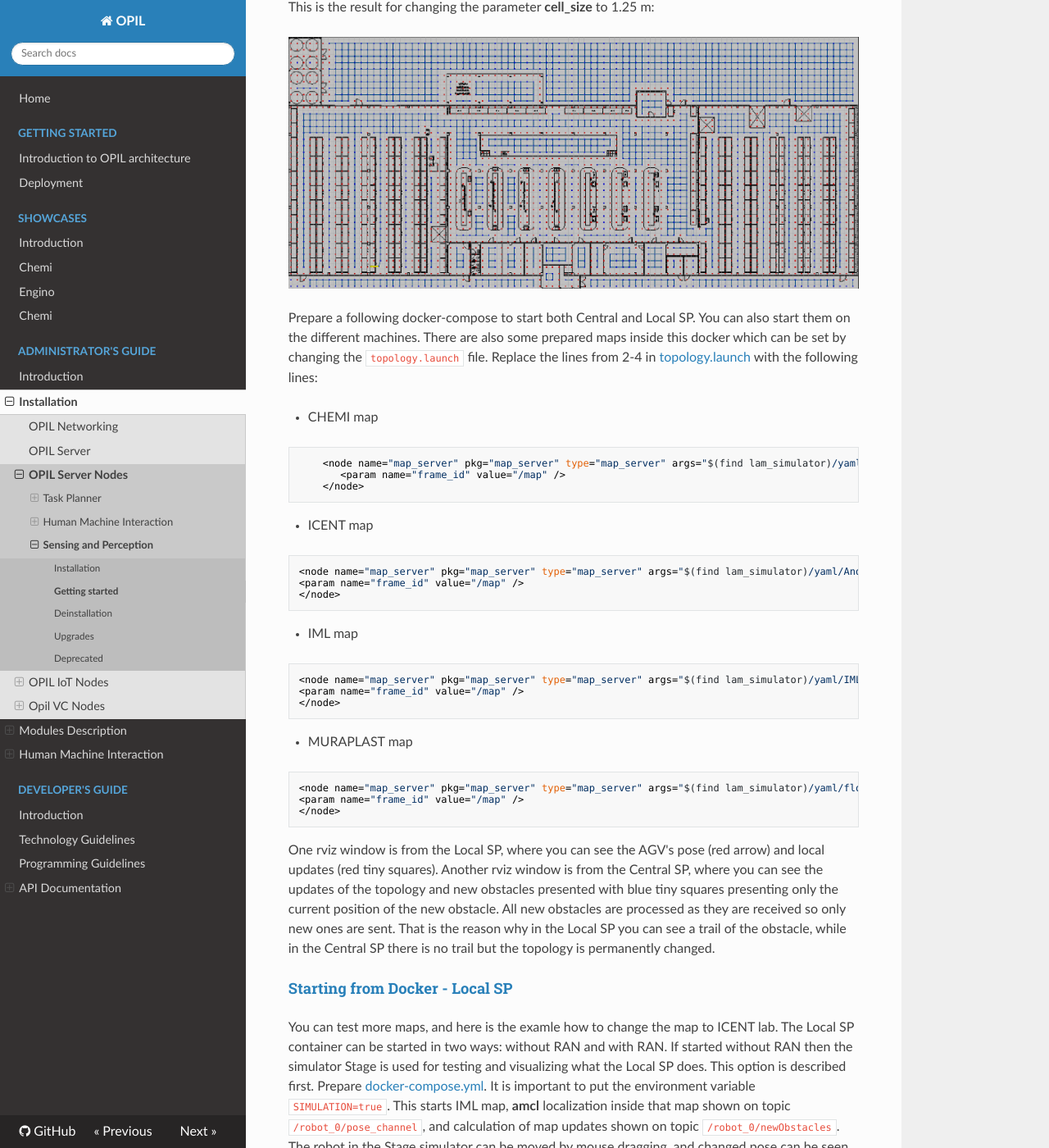
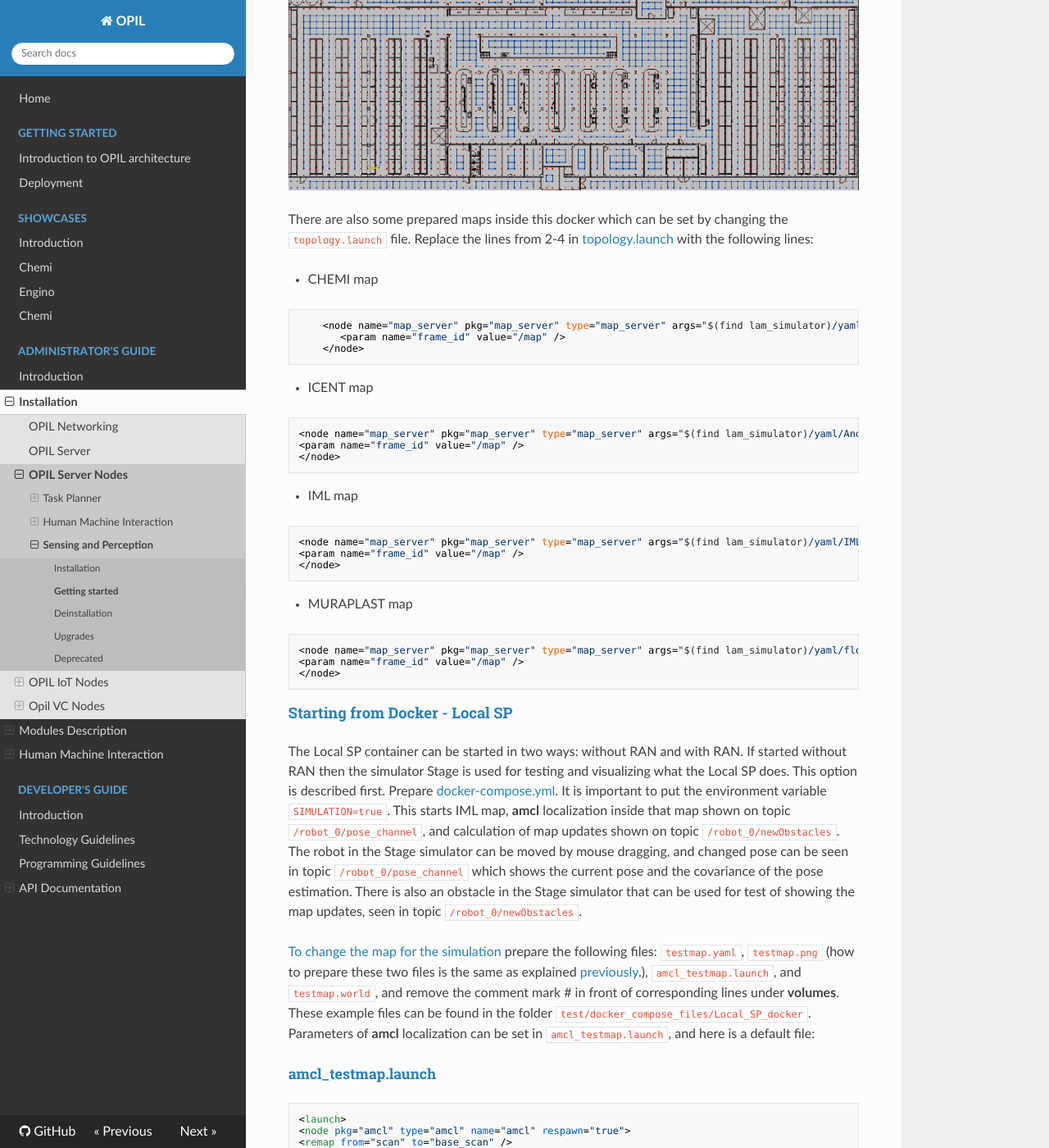
Before and after one commit to opil/documentation, an MkDocs documentation site: the page built from docs/admin/SP/opil_server_sp_gettingStarted.md, in a window 1280 px wide and 1400 px high, scrolled down 5084 px. Shown: the whole window at 82% size. Built offline with MkDocs 1.6.1, drawn with Linux system fonts in a browser that asks for light colours; nearby versions of some CDN libraries; old or Windows-style settings are respelled for this version of MkDocs; some of the changed text lies outside the part shown.

Commit message:
small fixes from merging

````diff
--- a/docs/admin/SP/opil_server_sp_gettingStarted.md
+++ b/docs/admin/SP/opil_server_sp_gettingStarted.md
@@ -22,7 +22,6 @@
 
 ![IML topology](./img/IMLtopology.png)
 
-To use arbitrary annotations file and map file you should create these files and put it in the same folder next to the docker-compose.yml and uncomment the lines containing these files. These example files can be found in the folder test/docker_compose_files/Central_SP_docker.
 To zoom the rviz window use mouse scroll, to translate the view press shift key and mouse button at the same time.
 The output topic that is presented in OCB is a **graph** composed of arrays of **edges** and **vertices**. Vertices have coordinates (**x**, **y**) of the cell center defined by the parameter **cell_size** (2 m in this example), a **footprint** of the robot defined by a square of edge size equal to **cell_size**, a string **name** that describes the vertex, and a string **uuid** uniquely identifying the vertex. The example of one vertex has the following structure:
 ```
@@ -71,7 +70,6 @@
 distance = 1.8
 ```
 where **P1** is the annotation label, **point_x**, **point_y** are coordinates of the annotation, and **theta** and **distance** determine where the topology vertex should be so that Task Planner can use this coordinates as the goal distanced for a defined **distance** (1.8 m in this example) from the annotation and oriented towards the annotation so that AGV has heading **theta** (180 degrees in this example) with respect to the positive x-axis. To use the created `annotations.ini` instead the default one inside the docker, uncomment the line (remove #) in [docker-compose.yml](./opil_server_sp_install.md#dockercompose) under the **volumes**:
-* Uncomment the line in the [docker-compose.yml](./opil_server_sp_install.md#dockercompose):
 ```
             - ./annotations.ini:/root/catkin_ws/src/maptogridmap/launch/annotations.ini:ro
 ```
@@ -127,8 +125,7 @@
 free_thresh: 0.196
 ```
 where the image name is `map.png` to which your `testmap.png` is copied to on the docker side, **resolution** defines the size of the pixel of the png file in meters. To calculate the resolution, you need to know the width of the image in meters. Then, simply divide the width of the image with the number of pixels. Adjust the parameters **occupied_thresh** and **free_thresh** to different values, depending on which shade of grey should be considered as occupied and free, respectively.
-To use the created `testmap.png` and `testmap.yaml` uncomment the lines in the docker-compose.yml:
-* Uncomment the lines in the [docker-compose.yml](./opil_server_sp_install.md#dockercompose):
+To use the created `testmap.png` and `testmap.yaml` uncomment the lines in the [docker-compose.yml](./opil_server_sp_install.md#dockercompose):
 ```
             - ./testmap.yaml:/root/catkin_ws/src/maptogridmap/launch/map.yaml:ro
             - ./testmap.png:/root/catkin_ws/src/maptogridmap/launch/map.png:ro
@@ -157,7 +154,6 @@
 ```
 and change the **cell_size** to something else than 2.0 m.
 To use the created topology.launch uncomment the line in [docker-compose.yml](./opil_server_sp_install.md#dockercompose):
-* Uncomment the line in the [docker-compose.yml](./opil_server_sp_install.md#dockercompose):
 ```
             - ./topology.launch:/root/catkin_ws/src/maptogridmap/launch/topology.launch:ro
 ```
@@ -167,7 +163,6 @@
 
 ![IML topology](./img/chemi1p25mgridcell.png)
 
-Prepare a following docker-compose to start both Central and Local SP. You can also start them on the different machines.
 There are also some prepared maps inside this docker which can be set by changing the `topology.launch` file. Replace the lines from 2-4 in [topology.launch](#topologylaunch) with the following lines:
 
 * CHEMI map
@@ -196,10 +191,8 @@
 ```
 
 
-One rviz window is from the Local SP, where you can see the AGV's pose (red arrow) and local updates (red tiny squares). Another rviz window is from the Central SP, where you can see the updates of the topology and new obstacles presented with blue tiny squares presenting only the current position of the new obstacle. All new obstacles are processed as they are received so only new ones are sent. That is the reason why in the Local SP you can see a trail of the obstacle, while in the Central SP there is no trail but the topology is permanently changed.
 ## <a name="fromdockerlocal">Starting from Docker - Local SP</a>
 
-You can test more maps, and here is the examle how to change the map to ICENT lab.
 The Local SP container can be started in two ways: without RAN and with RAN. If started without RAN then the simulator Stage is used for testing and visualizing what the Local SP does. This option is described first. Prepare [docker-compose.yml](./opil_server_sp_install.md#dockercomposelocal).
 It is important to put the environment variable `SIMULATION=true`.
 This starts IML map, **amcl** localization inside that map shown on topic `/robot_0/pose_channel`, and calculation of map updates shown on topic `/robot_0/newObstacles`. The robot in the Stage simulator can be moved by mouse dragging, and changed pose can be seen in topic `/robot_0/pose_channel` which shows the current pose and the covariance of the pose estimation. There is also an obstacle in the Stage simulator that can be used for test of showing the map updates, seen in topic `/robot_0/newObstacles`.
@@ -367,7 +360,6 @@
 </launch>
 ```
 In this launch files you can set various parameters: **cell_size** defines the fine gridmap for calculating new obstacles (presented as tiny red squares); robot ID as an argument of packages _sending_and_perception_ and _mapupdates_ for having more robots (0,1,2,etc.), and **scan_topic** for defining the topic for the range data.
-For testing Local SP and Central SP on the same ICENT map, you also need to prepare a new **topology.launch**:
 To use the changed local_robot_sim.launch uncomment the line in [docker-compose.yml](./opil_server_sp_install.md#dockercomposelocal) under **volumes**:
 ```
             - ./local_robot_sim.launch:/root/catkin_ws/src/localization_and_mapping/sensing_and_perception/local_robot_sim.launch:ro
@@ -475,7 +467,6 @@
 
 The Local SP container needs to be started with the environment variable `SIMULATION=false`, as is the case in [docker-compose.yml](./opil_server_sp_install.md#dockercomposelocalran).
 
-Prepare a following docker-compose to start both Central and Local SP:
 IML map will be started and you can command the robot through rviz by pressing 2D Nav Goal button and clicking the point on the map.
 To change the map prepare `testmap.yaml`, `testmap.png`, `amcl_testmap.yaml`, `testmap.world` as explained [previously](#simmap).
 
````
Also changed, not shown: docs/admin/SP/opil_server_sp_deprecated.md (+3 -3 lines).
